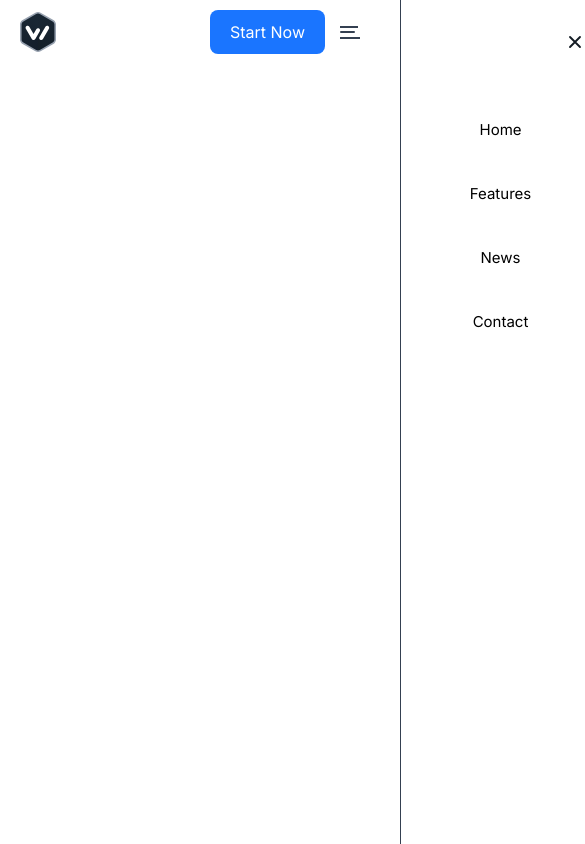
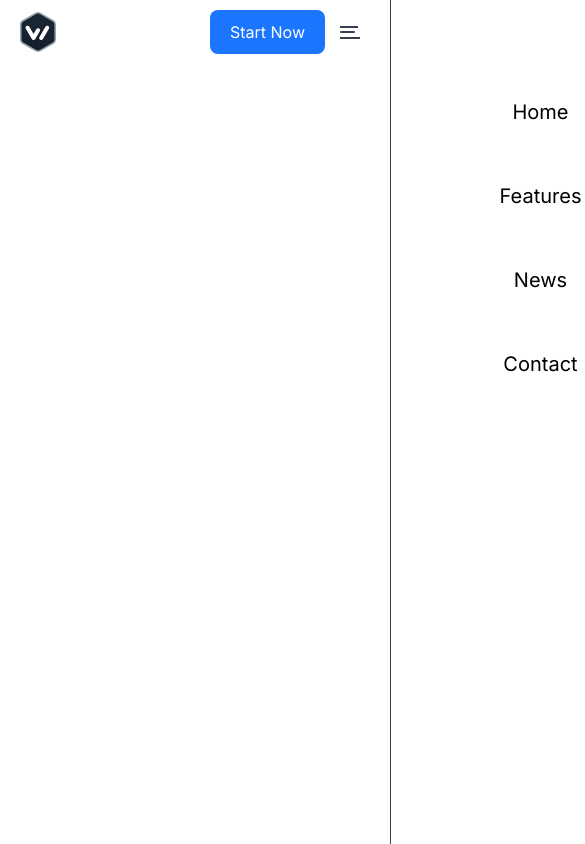
Before and after one commit to apensia-publishing/whitespace-landing, a React (Vite) app: page / in a window 390 px wide. Shown: the top 844 px of the page, 585 px wide, since content can reach past the window. Built offline with nearby package versions, Linux system fonts and the light colour scheme.

Commit message:
Fixed redundant hamburger menu close animation when resizing

```diff
--- a/src/components/sections/header/Header.module.css
+++ b/src/components/sections/header/Header.module.css
@@ -21,29 +21,42 @@
   gap: 1.5em;
 }
 
+.header .menu_container .menu_wrapper_desktop {
+  display: none;
+}
+
 .header .menu_container .menu_wrapper {
   position: absolute;
-  transform: translateX(23rem);
   z-index: 1000;
   display: flex;
   flex-direction: column;
   gap: 3em;
   border-left: 1px solid var(--color-gray);
-  bottom: 0;
+  top: 0;
+  right: 0;
   height: 100svh;
-  width: 20rem;
+  width: 30rem;
   background-color: var(--color-white);
   align-items: center;
   padding-top: 5em;
-  font-size: 1.5rem;
+  font-size: 2rem;
   transition: transform 0.3s ease-in-out;
 }
 
-.header .menu_wrapper .close {
-  width: 3rem;
+.header .menu_container .menu_wrapper.close {
+  transform: translateX(100%);
+}
+
+.header .menu_wrapper .close_btn {
+  width: 3.5rem;
   position: absolute;
   top: 2em;
-  right: 0.75em;
+  right: 2.5em;
+}
+
+.header .menu_wrapper .close_btn img {
+  width: 100%;
+  height: 100%;
 }
 
 .hamburger_btn {
@@ -100,6 +113,7 @@
   border-radius: 8px;
   padding: 0.75em 1.25em;
   font-size: 1.6rem;
+  text-wrap: nowrap;
 }
 
 @media screen and (min-width: 768px) {
@@ -115,18 +129,18 @@
     gap: 3em;
   }
 
-  .header .menu_container .menu_wrapper {
+  .header .menu_container .menu_wrapper_desktop {
     position: static;
     transform: translateX(0);
+    display: flex;
     flex-direction: row;
-    border-left: none;
-    padding-top: 0;
+    gap: 3em;
     font-size: 1.6rem;
     height: initial;
     width: 100%;
   }
 
-  .header .menu_wrapper .close_btn {
+  .header .menu_wrapper_desktop .close_btn {
     display: none;
   }
 
--- a/src/components/sections/header/Header.tsx
+++ b/src/components/sections/header/Header.tsx
@@ -51,13 +51,15 @@ export default function Header(): React.JSX.Element {
           setHamburgerOpen={setHamburgerOpen}
         />
         <ul
-          className={`${style.menu_wrapper} ${hamburgerOpen ? style.open : ""}`}
+          className={`${
+            desktop ? style.menu_wrapper_desktop : style.menu_wrapper
+          } ${hamburgerOpen ? style.open : style.close}`}
         >
           <button
             className={style.close_btn}
             onClick={() => setHamburgerOpen(false)}
           >
-            <img src={close} alt="Close icon" className={style.close} />
+            <img src={close} alt="Close icon" />
           </button>
           {menuData.map((i) => (
             <li key={i.id}>
@@ -65,9 +67,9 @@ export default function Header(): React.JSX.Element {
             </li>
           ))}
         </ul>
-        <li className={style.start_now_btn}>
-          <Link to="/">Start Now</Link>
-        </li>
+        <Link to="/" className={style.start_now_btn}>
+          Start Now
+        </Link>
       </div>
     </header>
   );
```
